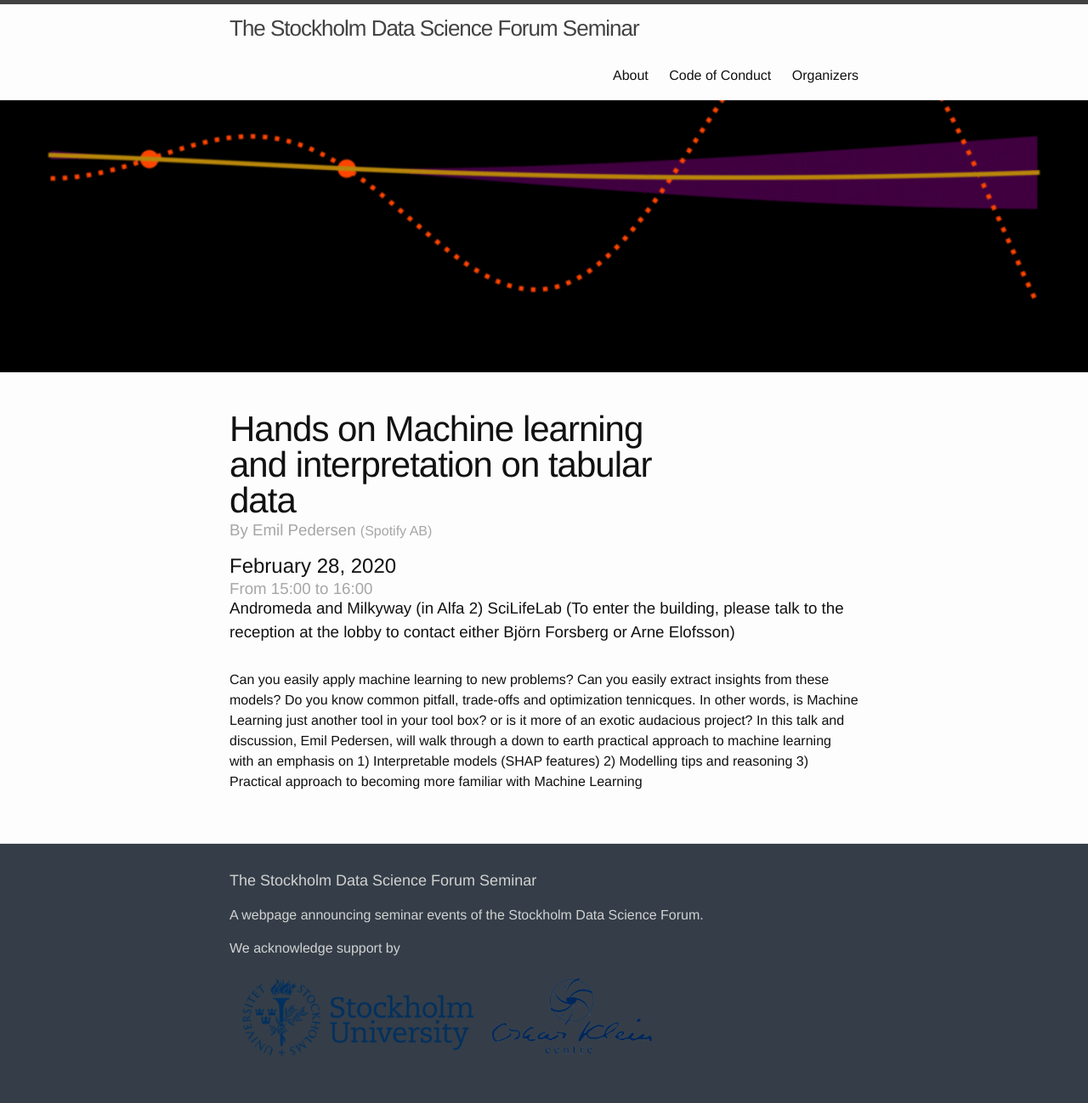
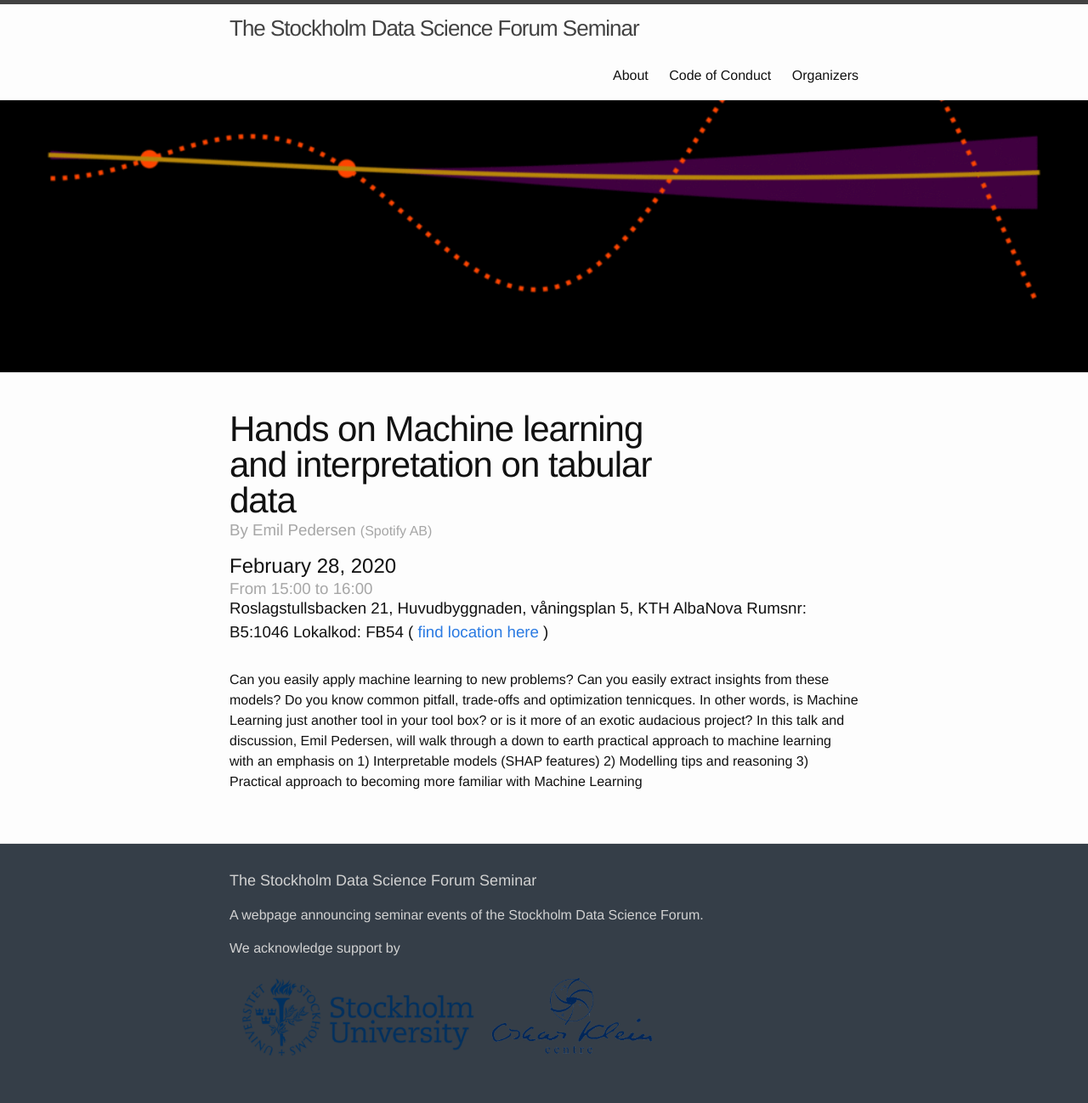
Before and after one commit to sudsfs/sudsfs.github.io, a Jekyll site: the page built from _posts/2020-02-28-Emil-Pedersen.md, in a window 1280 px wide. Shown: the whole page at 85% size. Built offline with Jekyll 4.4.1, drawn with Linux system fonts in a browser that asks for light colours.

Commit message:
some mods

```diff
--- a/_posts/2020-02-28-Emil-Pedersen.md
+++ b/_posts/2020-02-28-Emil-Pedersen.md
@@ -8,8 +8,8 @@
 date:   2020-02-28
 start_time: "15:00"
 end_time: "16:00"
-location: "Andromeda and Milkyway (in Alfa 2) SciLifeLab (To enter the building, please talk to the reception at the lobby to contact either Björn Forsberg or Arne Elofsson)"
-location_link:
+location: "Roslagstullsbacken 21, Huvudbyggnaden, våningsplan 5, KTH AlbaNova Rumsnr: B5:1046 Lokalkod: FB54"
+location_link: https://www.kth.se/places/room/id/27a5a141-8803-4ec1-9795-d3afe3f40673
 
 
 #event speaker
```
